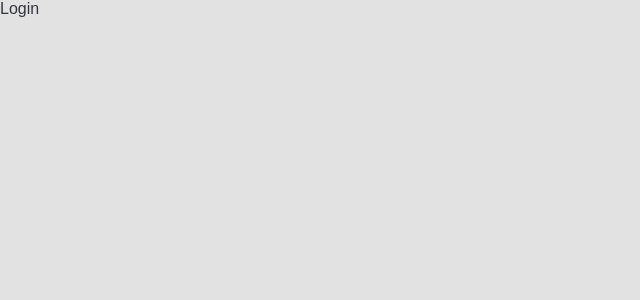
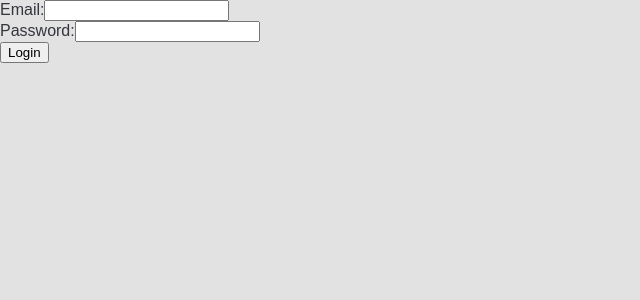
Before and after one commit to LucasBorali/condolize-web-front, a React (Vite) app: page /login in a window 1280 px wide. Shown: the top 300 px of the page, without its empty margins (0-640 px from the left). Built offline with nearby package versions, Linux system fonts and the light colour scheme.

Commit message:
armazendo token com sucesso

```diff
--- /dev/null
+++ b/src/api/api.ts
@@ -0,0 +1,16 @@
+import axios from "axios";
+
+export const api = axios.create({
+  baseURL: "http://localhost:5068/api",
+});
+
+api.interceptors.request.use((config) => {
+    const token = localStorage.getItem("token");
+
+    if (token) {
+        config.headers["Authorization"] = `Bearer ${token}`;
+    }
+
+    return config;
+
+});
--- /dev/null
+++ b/src/api/authApi.ts
@@ -0,0 +1,15 @@
+import { api } from "./api";
+import type { LoginRequest } from "../interfaces/LoginRequest";
+import type { RegisterCondoRequest } from "../interfaces/RegisterCondoRequest";
+
+export const login = async (request: LoginRequest) => {
+    const response = await api.post("/Auth", request);
+
+    return response.data;
+};
+
+export const register = async (request: RegisterCondoRequest) => {
+    const response = await api.post("/Auth/register-association", request);
+
+    return response.data;
+};
--- /dev/null
+++ b/src/interfaces/LoginRequest.ts
@@ -0,0 +1,4 @@
+export interface LoginRequest {
+  email: string;
+  password: string;
+}
--- /dev/null
+++ b/src/interfaces/LoginResponse.ts
@@ -0,0 +1,3 @@
+export interface LoginResponse {
+  token: string;
+}
--- /dev/null
+++ b/src/interfaces/RegisterCondoRequest.ts
@@ -0,0 +1,6 @@
+export interface RegisterCondoRequest {
+  associationName: string,
+  adminName: string,
+  email: string,
+  password: string
+ }
--- a/src/pages/Login.tsx
+++ b/src/pages/Login.tsx
@@ -1,7 +1,46 @@
+import { useState } from "react";
+  import { login } from "../api/authApi";
 
 const Login = () => {
+  const [email, setEmail] = useState<string>("");
+  const [password, setPassword] = useState<string>("");
+
+  const loginHandler= async () => {
+
+    try{
+      const result = await login({
+            email,
+            password
+          });
+
+          localStorage.setItem("token", result.token);
+
+          console.log(result);
+
+    }catch(error){
+      console.error("Login failed", error);
+    }
+
+
+
+}
+
   return (
-    <div>Login</div>
+    <form onSubmit={(e) => {
+      e.preventDefault();
+      loginHandler();
+    }}>
+      <div>
+        <label>Email:</label>
+        <input type="email" value={email} onChange={(e) => setEmail(e.target.value)} required />
+      </div>
+      <div>
+        <label>Password:</label>
+        <input type="password" value={password} onChange={(e) => setPassword(e.target.value)} required />
+      </div>
+      <button type="submit">Login</button>
+
+    </form>
   )
 }
 
```
